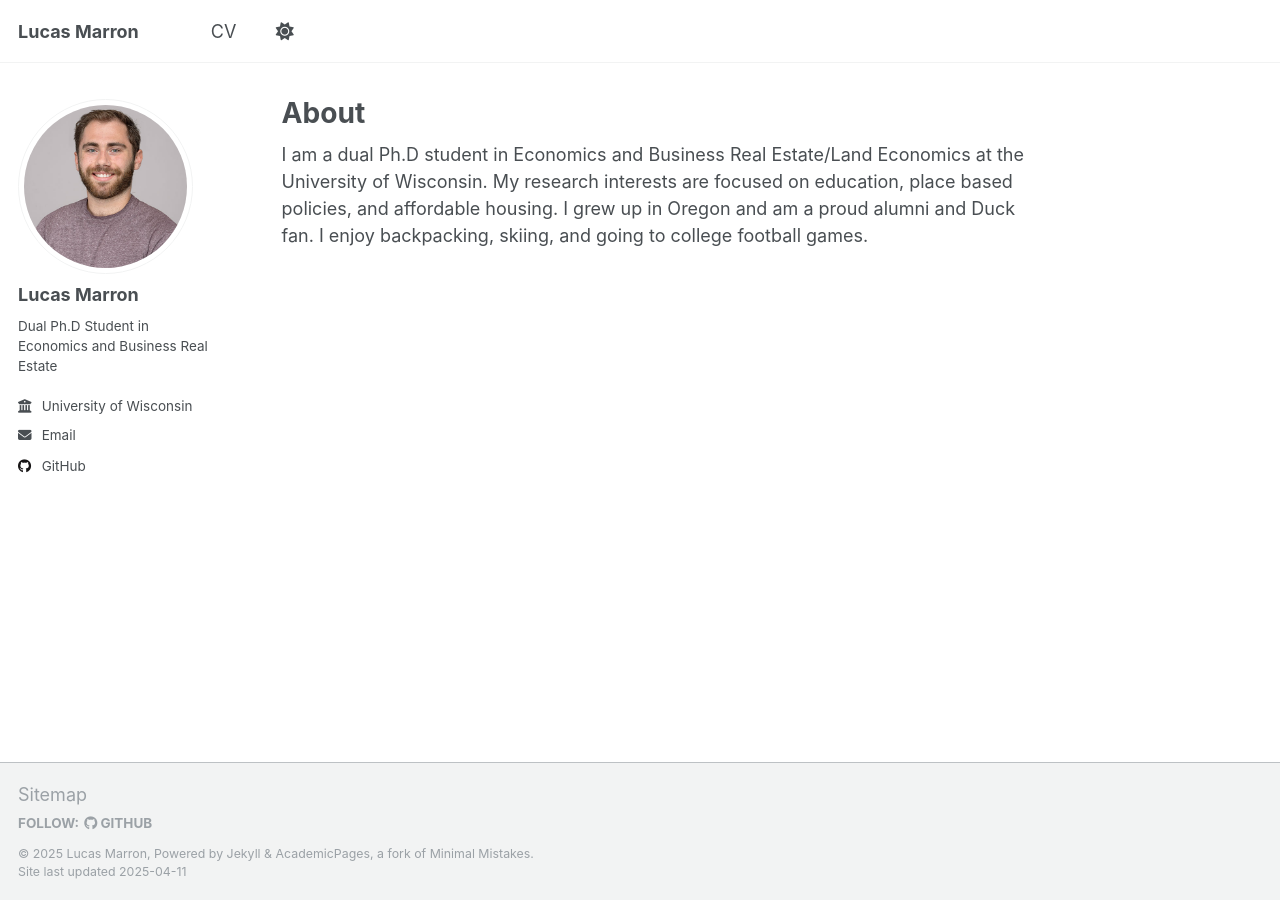
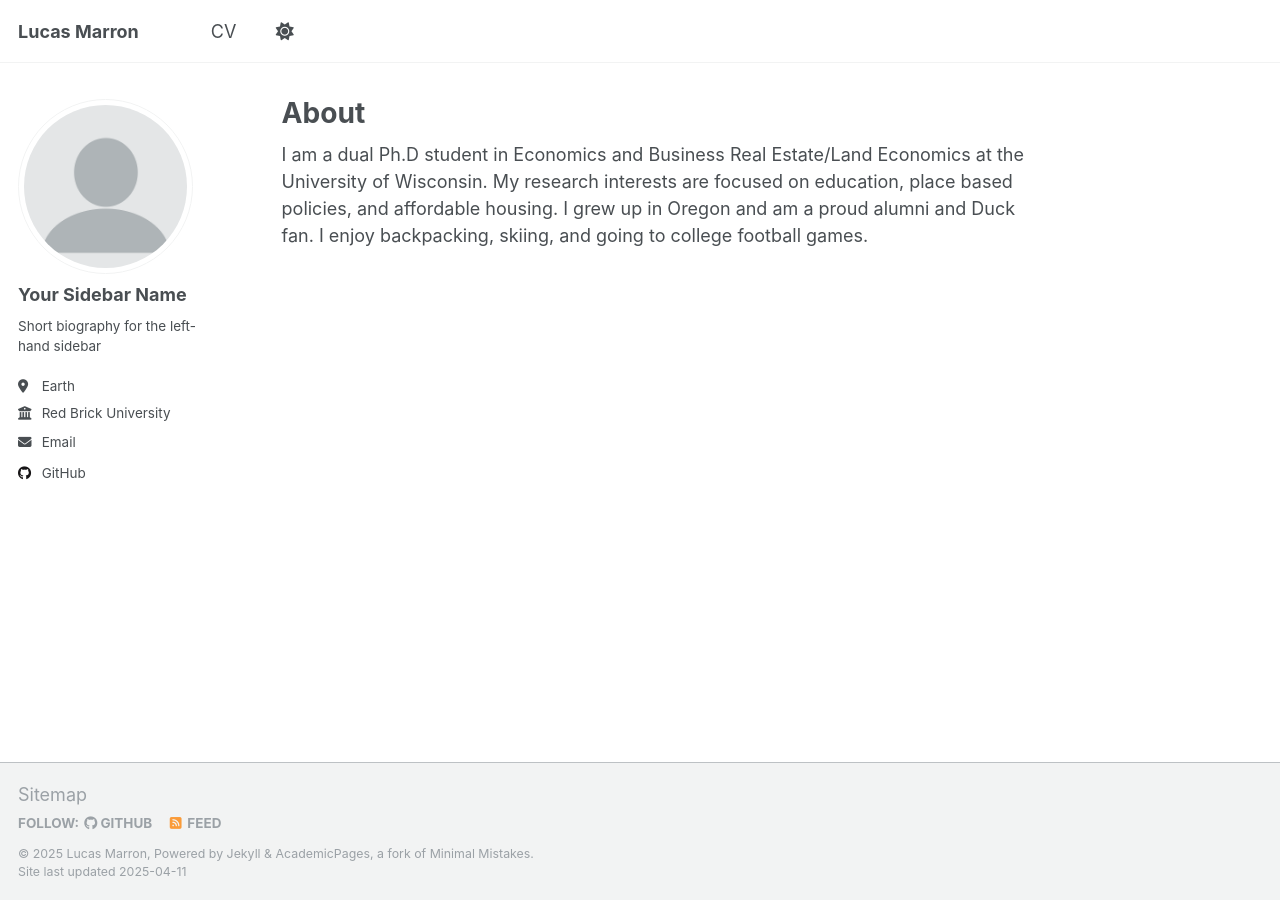
Before and after one commit to lucas-marron/lucas-marron.github.io, a Jekyll site: the page built from _pages/about.md, in a window 1280 px wide. Built offline with Jekyll 4.4.1, drawn with Linux system fonts in a browser that asks for light colours.

Commit message:
fixing paths3

```diff
--- a/_config.yml
+++ b/_config.yml
@@ -22,14 +22,14 @@ repository               : "academicpages/academicpages.github.io"
 #               Additional customization can be done by editing /_includes/author-profile.html
 author:
   # Biographic information
-  avatar           : "marron_profile.jpg"
-  name             : "Lucas Marron"
+  avatar           : "profile.png"
+  name             : "Your Sidebar Name"
   pronouns         : # example: "she/her"
-  bio              : "Dual Ph.D Student in Economics and Business Real Estate"
-  location         : #"Earth"
-  employer         : "University of Wisconsin"
+  bio              : "Short biography for the left-hand sidebar"
+  location         : "Earth"
+  employer         : "Red Brick University"
   uri              : # URL
-  email            : "lmarron@wisc.edu"
+  email            : "none@example.org"
 
   # Academic websites
   arxiv            : # URL - Update with the correct link to your profile
@@ -45,7 +45,7 @@ author:
   bitbucket        : # Username - Update with your username on the site
   codepen          : # Username
   dribbble         : # Username
-  github           : "lucasmarron"
+  github           : "academicpages"
   kaggle           : # Username
   stackoverflow    : # User number or user number and name (i.e., use "1" or "1/jeff-atwood")
 
@@ -118,7 +118,7 @@ staticman:
       options:
         format           : "iso8601" # "iso8601" (default), "timestamp-seconds", "timestamp-milliseconds"
 atom_feed:
-  hide                   : true     # change to true to hide the RSS feed in the footer
+  hide                   : false     # change to true to hide the RSS feed in the footer
   path                   : # blank (default) uses feed.xml
 
 
```
